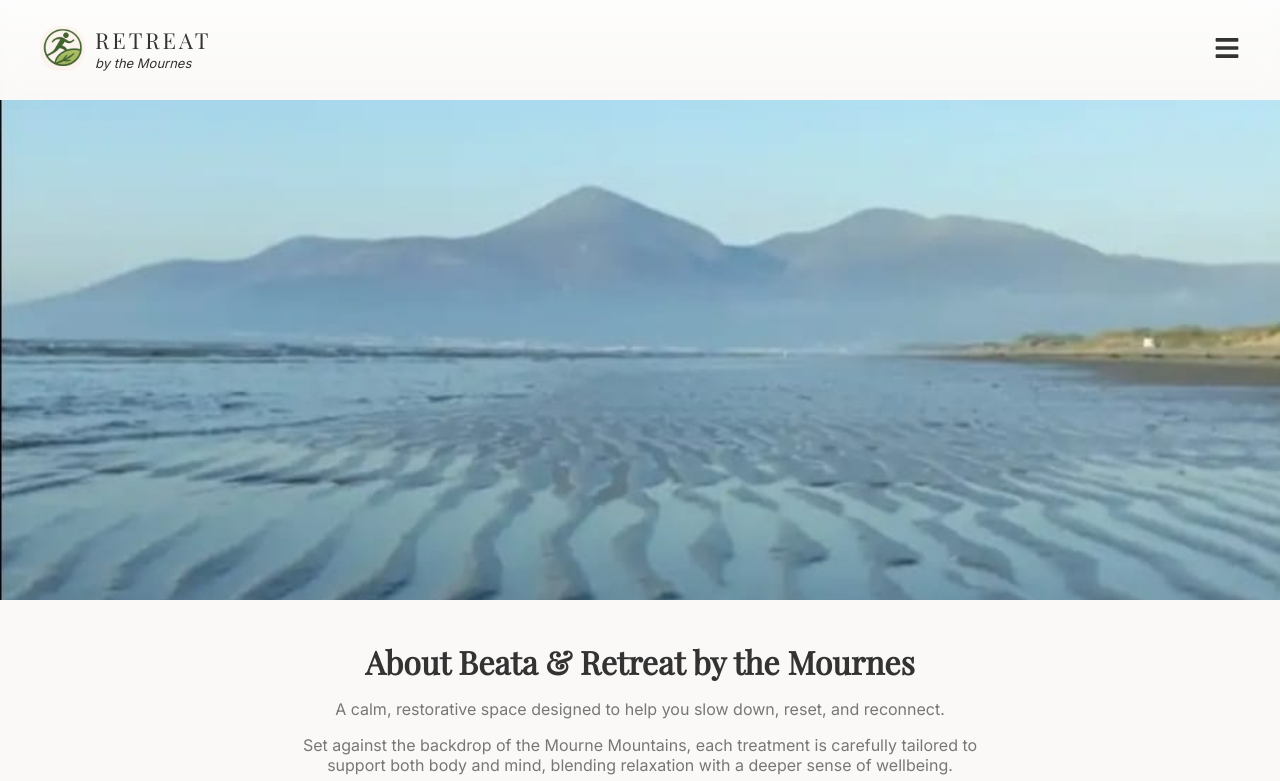
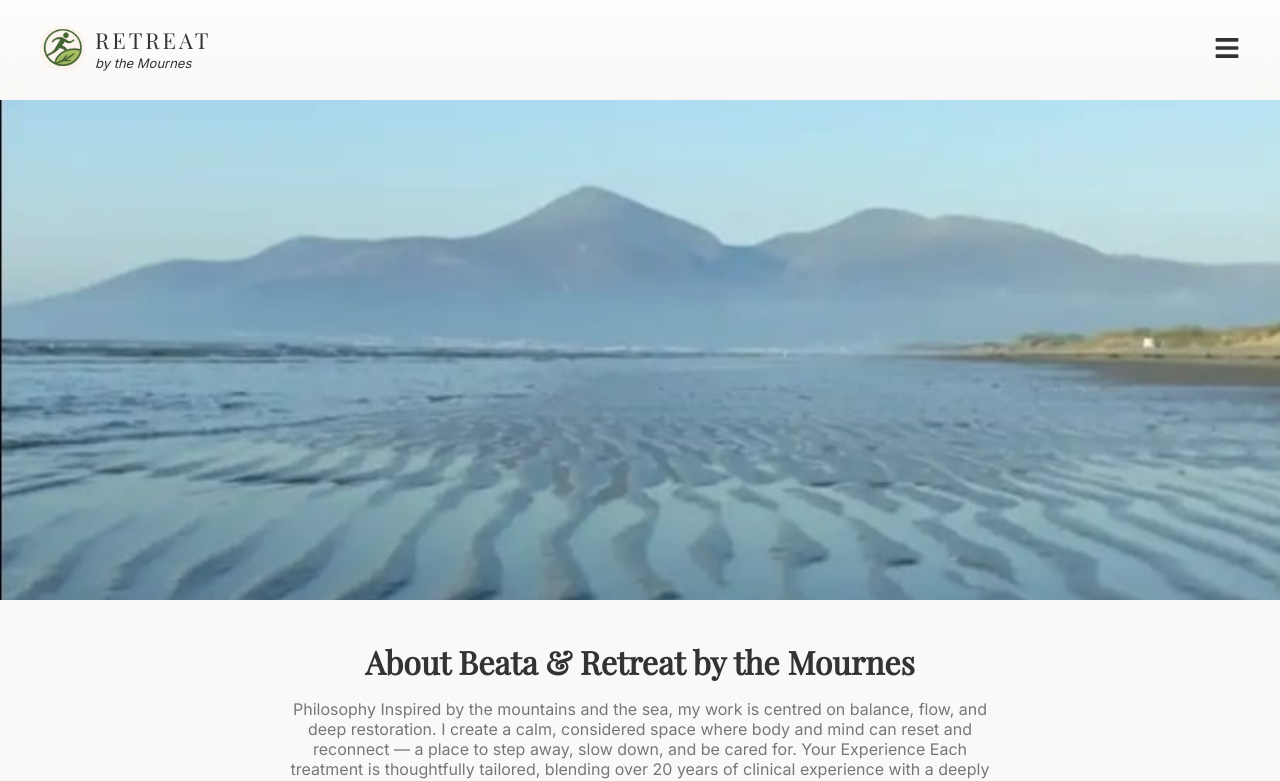
Before and after one commit to rbarr-2021/mourne-wellness, a React (Vite) app: page /about in a window 1280 px wide. Shown: the top 781 px of the page. Built offline with nearby package versions, Linux system fonts and the light colour scheme.

Commit message:
about section

```diff
--- a/src/pages/About.jsx
+++ b/src/pages/About.jsx
@@ -72,12 +72,23 @@ function About() {
         </h1>
 
         <p style={{ color: "var(--text-light)", marginBottom: "10px" }}>
-          A calm, restorative space designed to help you slow down, reset, and reconnect.
+Philosophy
+Inspired by the mountains and the sea, my work is centred on balance, flow, and deep restoration. I create a calm, considered space where body and mind can reset and reconnect — a place to step away, slow down, and be cared for.
+Your Experience
+Each treatment is thoughtfully tailored, blending over 20 years of clinical experience with a deeply intuitive, calming touch.
+Sessions are designed not only to relieve pain and tension, but to restore ease, lightness, and a sense of quiet strength within the body — supporting both how you feel in the moment and how you move through daily life.
+For You If…
+You’re seeking more than just a treatment — you’re ready to feel like yourself again.
+Whether you’re holding physical tension, recovering from strain or injury, or feeling the effects of long hours and postural stress, each session is designed to support your body with care and precision.
+You may be navigating hormonal change, pregnancy, fatigue, or poor sleep — or simply feeling the impact of a full, fast-paced life. You might be in need of deep relaxation, stress relief, or regular time to reset and restore.
+Wherever you are, treatments are tailored to meet you there — helping you feel lighter, calmer, and more at ease in your body.
+Background
+With over 20 years’ experience in holistic and sports therapy, my approach is shaped by both knowledge and lived experience.
+Raised in the Polish mountains and now based in County Down, nature continues to influence the way I work — steady, flowing, and deeply restorative. This connection is at the heart of every treatment I offer.
         </p>
 
         <p style={{ color: "var(--text-light)" }}>
-          Set against the backdrop of the Mourne Mountains, each treatment is carefully tailored to support both body
-          and mind, blending relaxation with a deeper sense of wellbeing.
+
         </p>
       </div>
 
```
